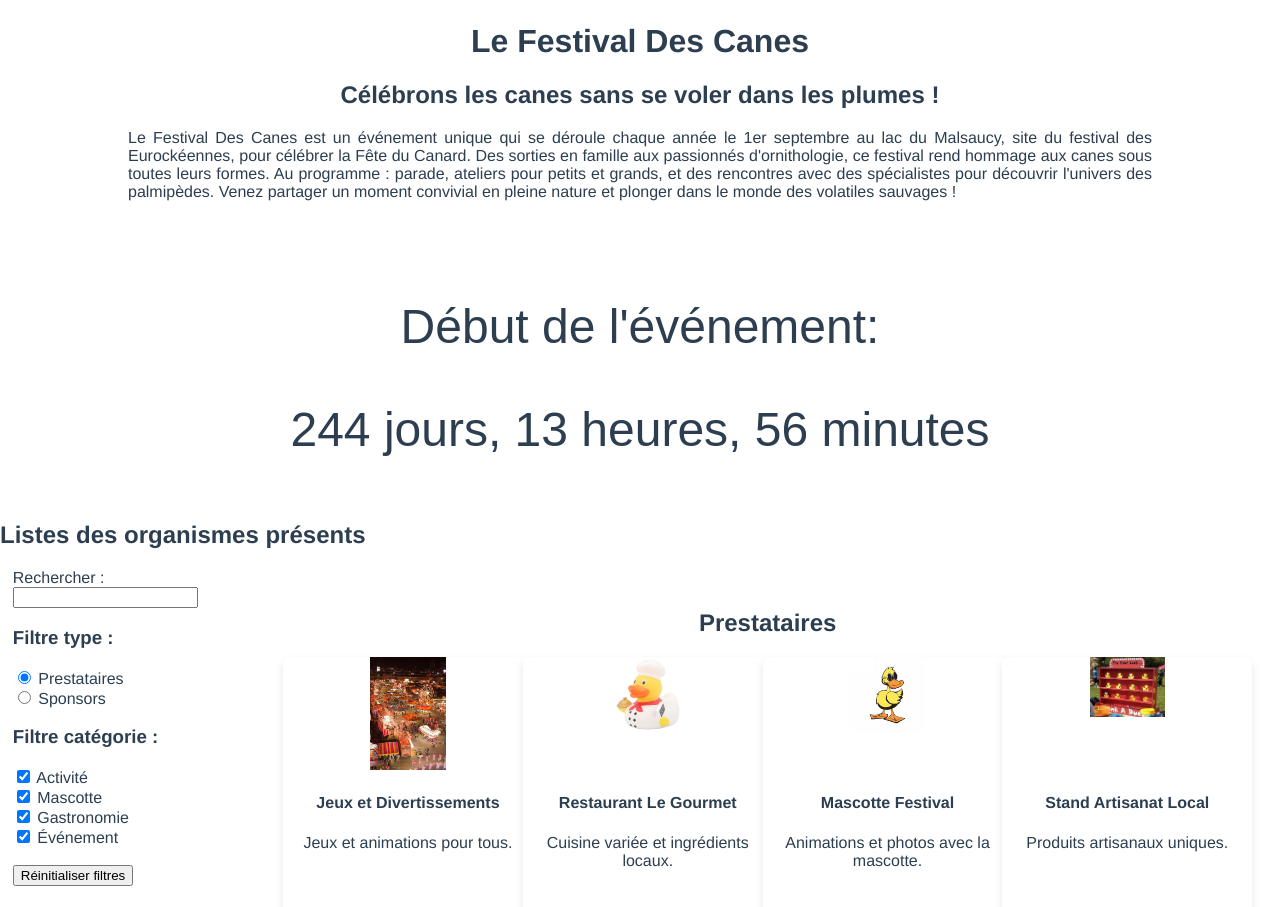
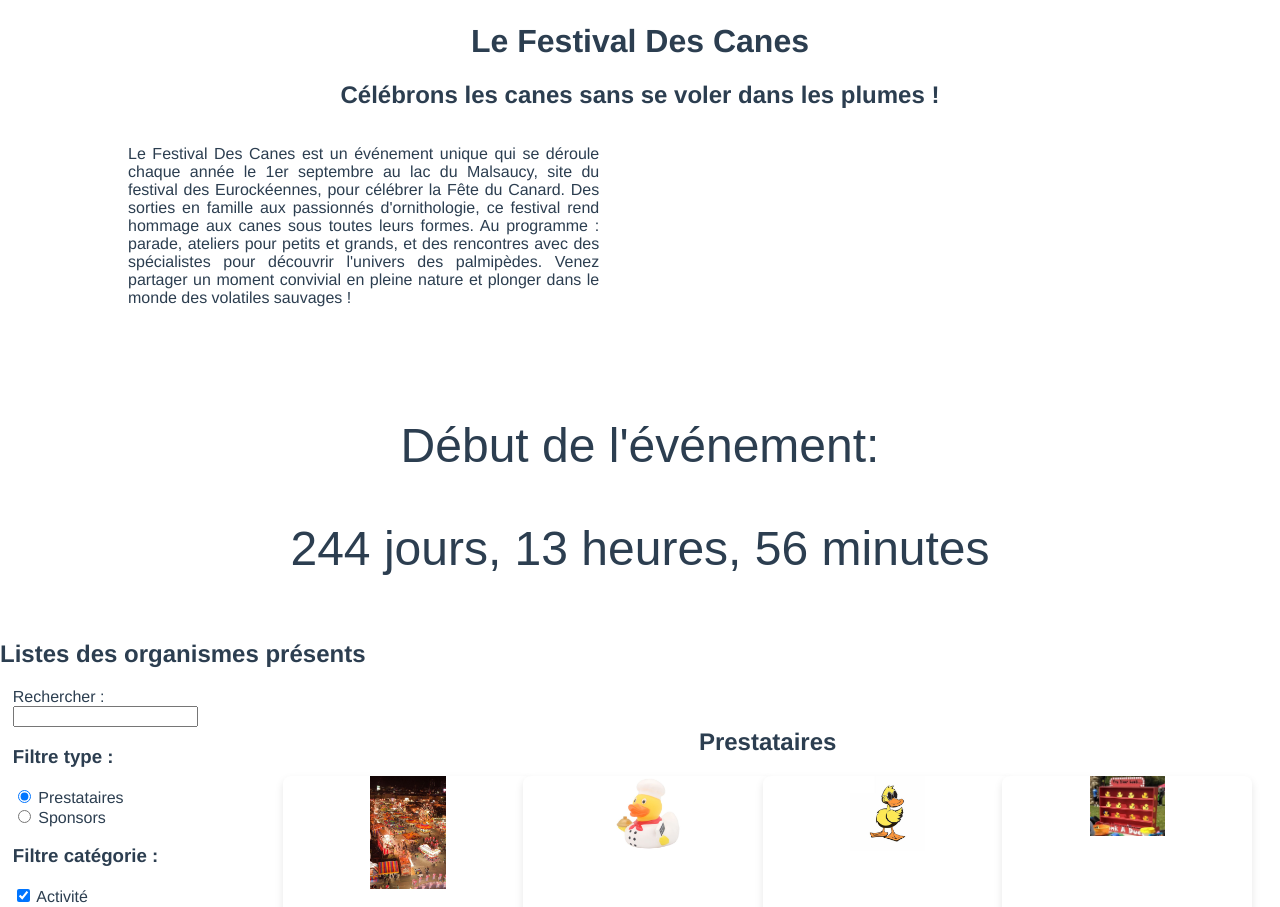
Before and after one commit to MaikenDANGELO/LeFestivalDesCannes, a Vue app in the folder frontend/: page / in a window 1280 px wide. Shown: the part 844-1751 px from the top of the page. Built offline with nearby package versions, Linux system fonts and the light colour scheme.

Commit message:
formatage texte accueil

```diff
--- a/frontend/src/components/BanniereAccueil.vue
+++ b/frontend/src/components/BanniereAccueil.vue
@@ -24,12 +24,19 @@
         <div style="margin: 1% 10% 1% 10%;">
             <h1 style="text-align: center;">Le Festival Des Canes</h1>
             <h2 style="text-align: center;">Célébrons les canes sans se voler dans les plumes !</h2>
+            <div style="display: flex; flex-direction: row;">
+                <div>
                     <p style="text-align: justify;">Le Festival Des Canes est un événement unique qui se déroule chaque année le 1er septembre
                     au lac du Malsaucy, site du festival des Eurockéennes, pour célébrer la Fête du Canard. Des sorties en famille
                     aux passionnés d'ornithologie, ce festival rend hommage aux canes sous toutes leurs formes. Au programme :
                     parade, ateliers pour petits et grands, et des rencontres avec des spécialistes pour découvrir l'univers
                     des palmipèdes. Venez partager un moment convivial en pleine nature et plonger dans le monde des
                     volatiles sauvages !</p>
+                </div>
+                <div style="width: 250rem; padding: 3%;">
+                </div>
+            </div>
+
         </div>
         <br>
     </div>
```
Also changed, not shown: frontend/src/assets/illustration1.png (added). Lines whose indentation alone changed are shown as unchanged.
